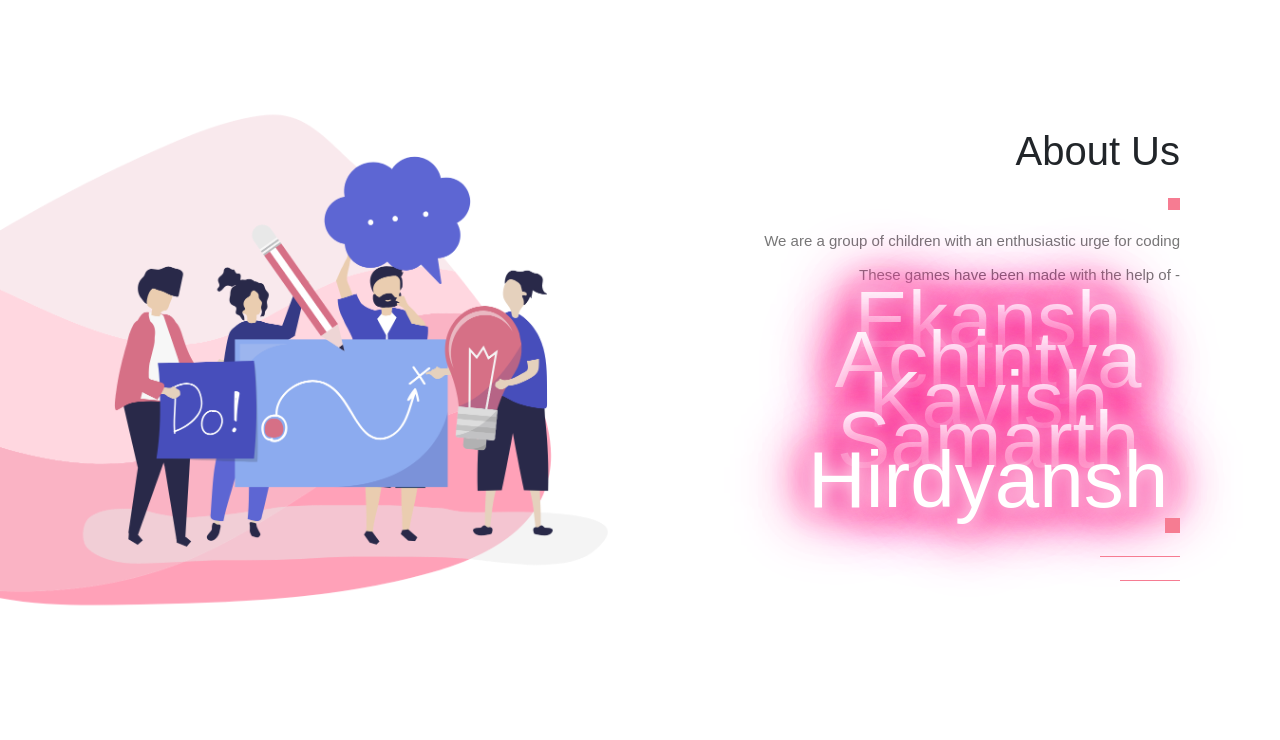
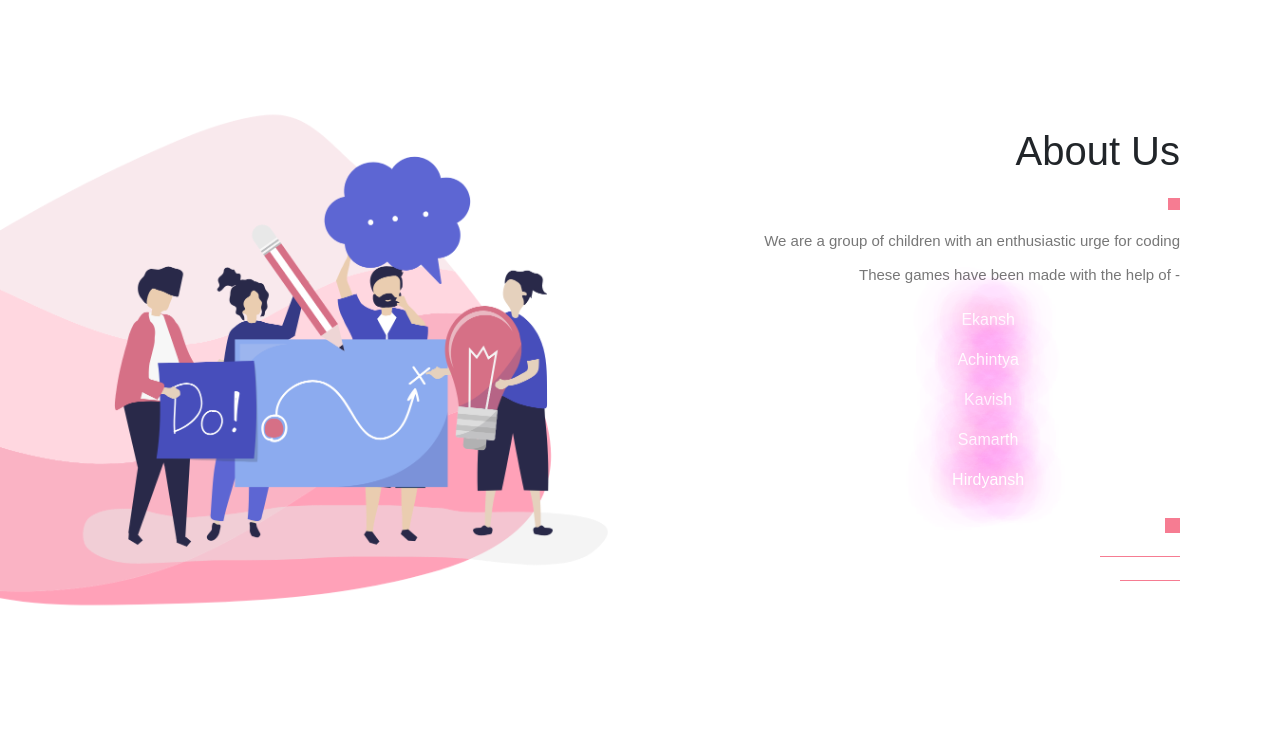
Before and after one commit to Ekansh5/OneUpGames, a PHP site: page / in a window 1280 px wide. Shown: the part 799-1539 px from the top of the page. Run offline with PHP 8.4, Linux system fonts and the light colour scheme.

Commit message:
Update style.css

```diff
--- a/style.css
+++ b/style.css
@@ -449,7 +449,6 @@ img, svg {
 }
 
 .glow {
-  font-size: 80px;
   color: #fff;
   text-align: center;
   -webkit-animation: glow 1s ease-in-out infinite alternate;
```
